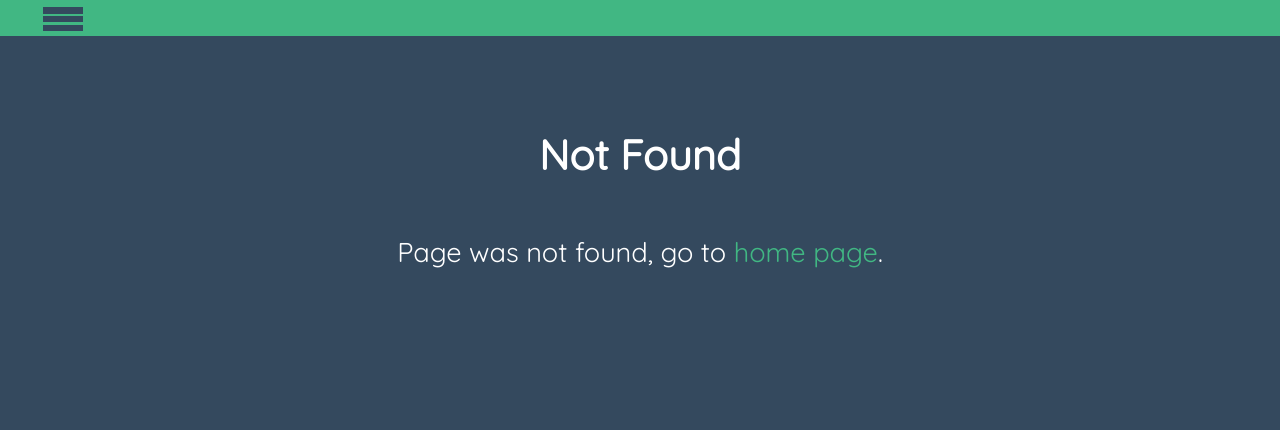
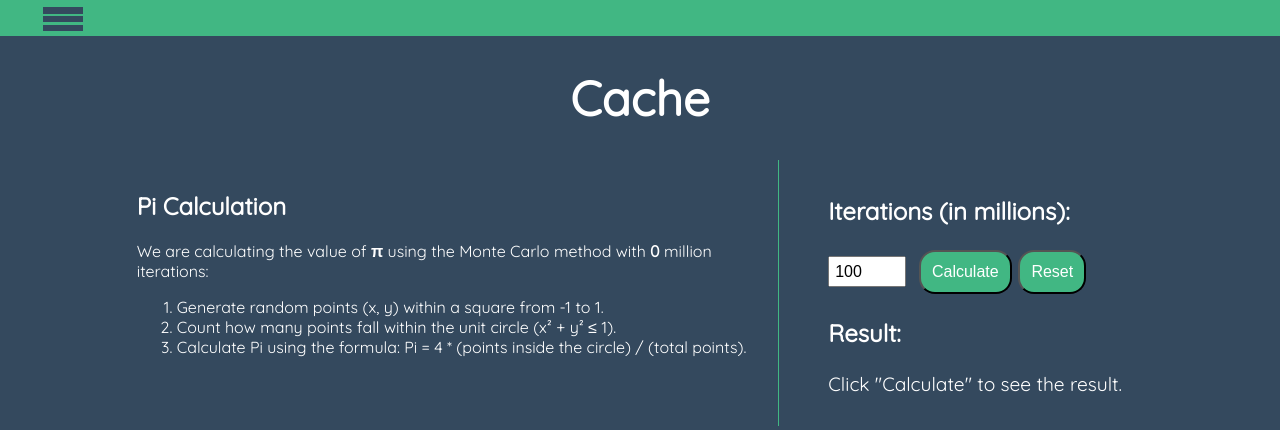
Before and after one commit to RZEPI/engineering-thesis-vue, a Vue app in the folder vue-app/: page /cache in a window 1280 px wide. Before the commit this address had no page. Shown: the top 430 px of the page. Built offline with nearby package versions, Linux system fonts and the light colour scheme.

Commit message:
the first part

```diff
--- /dev/null
+++ b/vue-app/src/pages/CachePage.vue
@@ -0,0 +1,128 @@
+<template>
+  <BaseLayout title="Cache">
+    <div class="row-container">
+      <div class="left-panel">
+        <h2>Pi Calculation</h2>
+        <p>
+          We are calculating the value of <b>π</b> using the Monte Carlo method
+          with <b>{{ iterations }}</b> million iterations:
+        </p>
+        <ol>
+          <li>Generate random points (x, y) within a square from -1 to 1.</li>
+          <li>
+            Count how many points fall within the unit circle (x² + y² ≤ 1).
+          </li>
+          <li>
+            Calculate Pi using the formula: Pi = 4 * (points inside the circle)
+            / (total points).
+          </li>
+        </ol>
+      </div>
+
+      <div class="right-panel">
+        <div class="cache-control">
+          <h3>Iterations (in millions):</h3>
+          <input v-model="inputIterations" type="number" :min="1" />
+          <button @click="handleCalculate">Calculate</button>
+          <button @click="handleReset">Reset</button>
+        </div>
+        <div class="cache-control">
+          <h3>Result:</h3>
+          <p v-if="result !== null">Calculated value of Pi: {{ result }}</p>
+          <p v-else>
+            {{
+              calculate
+                ? "Calculating..."
+                : 'Click "Calculate" to see the result.'
+            }}
+          </p>
+        </div>
+      </div>
+    </div>
+  </BaseLayout>
+</template>
+
+<script setup lang="ts">
+import { ref, computed } from "vue";
+import BaseLayout from "../components/UI/BaseLayout.vue";
+
+const calculate = ref(false);
+const result = ref<number | null>(null);
+const iterations = ref(0);
+const inputIterations = ref(100);
+
+const memoizedResult = computed(() => {
+  return calculatePi(iterations.value * 1000000);
+});
+
+function calculatePi(iterations: number) {
+  let insideCircle = 0;
+  for (let i = 0; i < iterations; i++) {
+    const x = Math.random() * 2 - 1;
+    const y = Math.random() * 2 - 1;
+
+    if (x * x + y * y <= 1) {
+      insideCircle++;
+    }
+  }
+  return (insideCircle / iterations) * 4;
+}
+
+function handleCalculate() {
+  calculate.value = true;
+  console.log(calculate.value);
+  iterations.value = inputIterations.value;
+  result.value = memoizedResult.value;
+}
+
+function handleReset() {
+  calculate.value = false;
+  result.value = null;
+}
+</script>
+
+<style scoped>
+.row-container {
+  display: flex;
+  flex-direction: row;
+}
+
+.left-panel {
+  flex: 2;
+  padding: 0.7em;
+  border-right: 1px solid var(--main-color);
+}
+
+.right-panel {
+  flex: 1;
+  padding: 0.7em;
+  margin-left: 3vw;
+}
+
+.cache-control input {
+  width: 5vw;
+  margin-right: 1vw;
+  padding: 0.3em;
+  font-size: 1em;
+}
+
+.cache-control button {
+  margin-right: 0.5vw;
+  padding: 0.7em;
+  font-size: 1em;
+  border-radius: 1em;
+  background-color: var(--main-color);
+  color: var(--main-text-color);
+}
+
+.cache-control h2,
+h3 {
+  font-size: 1.5em;
+  color: var(--main-text-color);
+}
+
+.cache-control p {
+  font-size: 1.2em;
+  color: var(--main-text-color);
+}
+</style>
--- a/vue-app/src/router.ts
+++ b/vue-app/src/router.ts
@@ -6,6 +6,7 @@ import RecursivePage from "./pages/RecursivePage.vue";
 import GridPage from "./pages/GridPage.vue";
 import FlexboxPage from "./pages/FlexboxPage.vue";
 import AnimationPage from "./pages/AnimationPage.vue";
+import CachePage from "./pages/CachePage.vue";
 
 export default createRouter({
   history: createWebHistory(),
@@ -16,6 +17,7 @@ export default createRouter({
     { path: "/grid", component: GridPage },
     { path: "/flexbox", component: FlexboxPage },
     { path: "/animation", component: AnimationPage },
+    { path: "/cache", component: CachePage },
     { path: "/:notFound(.*)", component: NotFound },
   ],
   linkActiveClass: "active",
--- a/vue-app/src/static/sites.ts
+++ b/vue-app/src/static/sites.ts
@@ -37,4 +37,10 @@ export const sites: Array<Site> = [
     description:
       "Page responsible for testing animations, focuses on evaluating the performance and visual fluidity.",
   },
+  {
+    label: "Cache",
+    link: "/cache",
+    description:
+      "Page responsible for testing animations, focuses on evaluating the performance and visual fluidity.",
+  },
 ];
```
